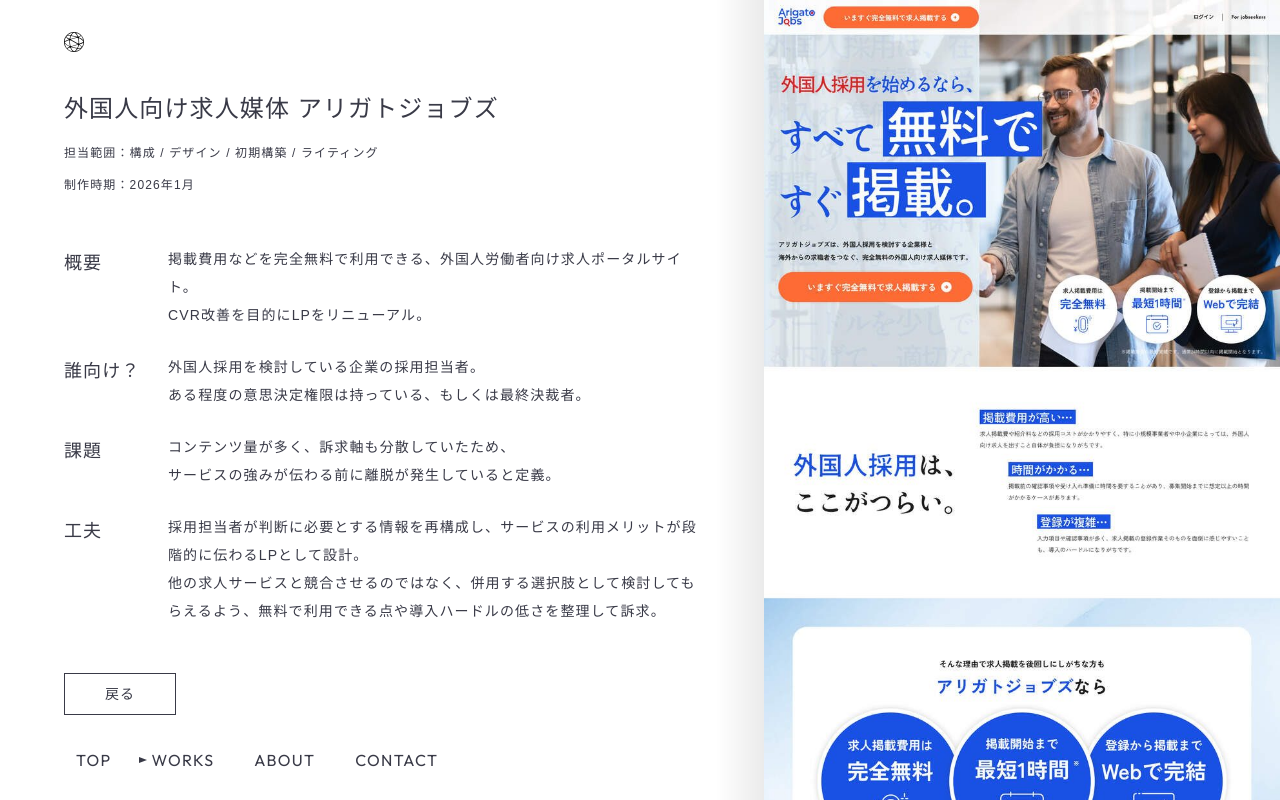
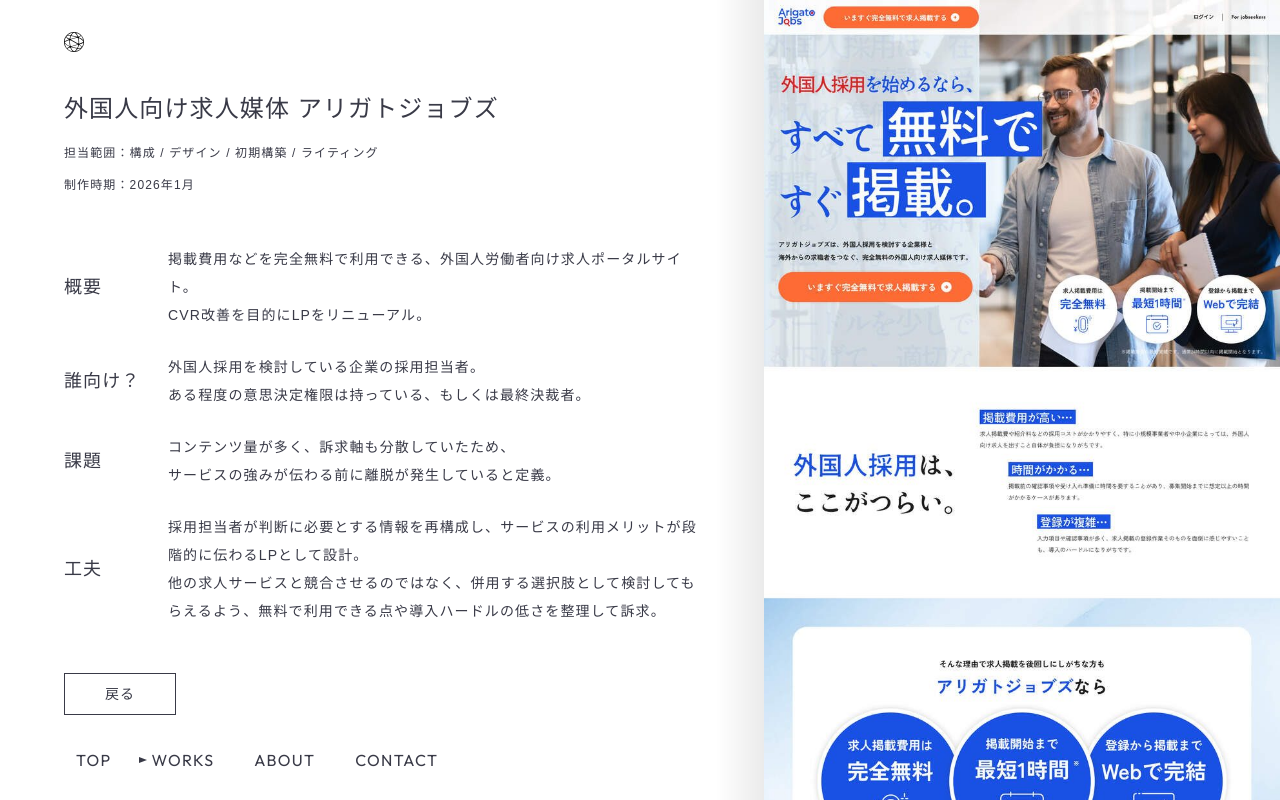
Before and after one commit to UmiaNode/Portfolio-site, a Next.js app: page /works/arigato in a window 1280 px wide. Built offline with nearby package versions, Linux system fonts and the light colour scheme; a web font is replaced by a local one.

Commit message:
Adjust works detail classes

```diff
--- a/app/components/WorksItem01Section.tsx
+++ b/app/components/WorksItem01Section.tsx
@@ -16,8 +16,7 @@
   const [isScrollGuideVisible, setIsScrollGuideVisible] = useState(false);
   const [isDetailImageLoaded, setIsDetailImageLoaded] = useState(false);
   const [isMinimumLoadingElapsed, setIsMinimumLoadingElapsed] = useState(false);
-  const isDetailImageLoading =
-    !isDetailImageLoaded || !isMinimumLoadingElapsed;
+  const isDetailImageLoading = !isDetailImageLoaded || !isMinimumLoadingElapsed;
 
   const showScrollGuideIfReady = useCallback(() => {
     if (
@@ -102,7 +101,7 @@
           </div>
 
           <div className="flex flex-col gap-8 md:gap-6">
-            <div className="flex flex-col items-start gap-4 md:flex-row">
+            <div className="flex flex-col items-center gap-4 md:flex-row">
               <p className="w-22 shrink-0 text-lg">{t.common.overview}</p>
               <p className="text-sm">
                 {work.overview.map((line) => (
@@ -113,7 +112,7 @@
                 ))}
               </p>
             </div>
-            <div className="flex flex-col items-start gap-4 md:flex-row">
+            <div className="flex flex-col items-center gap-4 md:flex-row">
               <p className="w-22 shrink-0 text-lg">{t.common.target}</p>
               <p className="text-sm">
                 {work.target.map((line) => (
@@ -124,7 +123,7 @@
                 ))}
               </p>
             </div>
-            <div className="flex flex-col items-start gap-4 md:flex-row">
+            <div className="flex flex-col items-center gap-4 md:flex-row">
               <p className="w-22 shrink-0 text-lg">{t.common.challenge}</p>
               <p className="text-sm">
                 {work.challenge.map((line) => (
@@ -135,7 +134,7 @@
                 ))}
               </p>
             </div>
-            <div className="flex flex-col items-start gap-4 md:flex-row">
+            <div className="flex flex-col items-center gap-4 md:flex-row">
               <p className="w-22 shrink-0 text-lg">{t.common.approach}</p>
               <p className="text-sm">
                 {work.approach.map((line) => (
--- a/app/components/WorksItem02Section.tsx
+++ b/app/components/WorksItem02Section.tsx
@@ -16,8 +16,7 @@
   const [isScrollGuideVisible, setIsScrollGuideVisible] = useState(false);
   const [isDetailImageLoaded, setIsDetailImageLoaded] = useState(false);
   const [isMinimumLoadingElapsed, setIsMinimumLoadingElapsed] = useState(false);
-  const isDetailImageLoading =
-    !isDetailImageLoaded || !isMinimumLoadingElapsed;
+  const isDetailImageLoading = !isDetailImageLoaded || !isMinimumLoadingElapsed;
 
   const showScrollGuideIfReady = useCallback(() => {
     if (
@@ -102,7 +101,7 @@
           </div>
 
           <div className="flex flex-col gap-8 md:gap-6">
-            <div className="flex flex-col items-start gap-4 md:flex-row">
+            <div className="flex flex-col items-center gap-4 md:flex-row">
               <p className="w-22 shrink-0 text-lg">{t.common.overview}</p>
               <p className="text-sm">
                 {work.overview.map((line) => (
@@ -113,7 +112,7 @@
                 ))}
               </p>
             </div>
-            <div className="flex flex-col items-start gap-4 md:flex-row">
+            <div className="flex flex-col items-center gap-4 md:flex-row">
               <p className="w-22 shrink-0 text-lg">{t.common.target}</p>
               <p className="text-sm">
                 {work.target.map((line) => (
@@ -124,7 +123,7 @@
                 ))}
               </p>
             </div>
-            <div className="flex flex-col items-start gap-4 md:flex-row">
+            <div className="flex flex-col items-center gap-4 md:flex-row">
               <p className="w-22 shrink-0 text-lg">{t.common.challenge}</p>
               <p className="text-sm">
                 {work.challenge.map((line) => (
@@ -135,7 +134,7 @@
                 ))}
               </p>
             </div>
-            <div className="flex flex-col items-start gap-4 md:flex-row">
+            <div className="flex flex-col items-center gap-4 md:flex-row">
               <p className="w-22 shrink-0 text-lg">{t.common.approach}</p>
               <p className="text-sm">
                 {work.approach.map((line) => (
--- a/app/components/WorksItem03Section.tsx
+++ b/app/components/WorksItem03Section.tsx
@@ -16,8 +16,7 @@
   const [isScrollGuideVisible, setIsScrollGuideVisible] = useState(false);
   const [isDetailImageLoaded, setIsDetailImageLoaded] = useState(false);
   const [isMinimumLoadingElapsed, setIsMinimumLoadingElapsed] = useState(false);
-  const isDetailImageLoading =
-    !isDetailImageLoaded || !isMinimumLoadingElapsed;
+  const isDetailImageLoading = !isDetailImageLoaded || !isMinimumLoadingElapsed;
 
   const showScrollGuideIfReady = useCallback(() => {
     if (
@@ -102,7 +101,7 @@
           </div>
 
           <div className="flex flex-col gap-8 md:gap-6">
-            <div className="flex flex-col items-start gap-4 md:flex-row">
+            <div className="flex flex-col items-center gap-4 md:flex-row">
               <p className="w-22 shrink-0 text-lg">{t.common.overview}</p>
               <p className="text-sm">
                 {work.overview.map((line) => (
@@ -113,7 +112,7 @@
                 ))}
               </p>
             </div>
-            <div className="flex flex-col items-start gap-4 md:flex-row">
+            <div className="flex flex-col items-center gap-4 md:flex-row">
               <p className="w-22 shrink-0 text-lg">{t.common.target}</p>
               <p className="text-sm">
                 {work.target.map((line) => (
@@ -124,7 +123,7 @@
                 ))}
               </p>
             </div>
-            <div className="flex flex-col items-start gap-4 md:flex-row">
+            <div className="flex flex-col items-center gap-4 md:flex-row">
               <p className="w-22 shrink-0 text-lg">{t.common.challenge}</p>
               <p className="text-sm">
                 {work.challenge.map((line) => (
@@ -135,7 +134,7 @@
                 ))}
               </p>
             </div>
-            <div className="flex flex-col items-start gap-4 md:flex-row">
+            <div className="flex flex-col items-center gap-4 md:flex-row">
               <p className="w-22 shrink-0 text-lg">{t.common.approach}</p>
               <p className="text-sm">
                 {work.approach.map((line) => (
```
